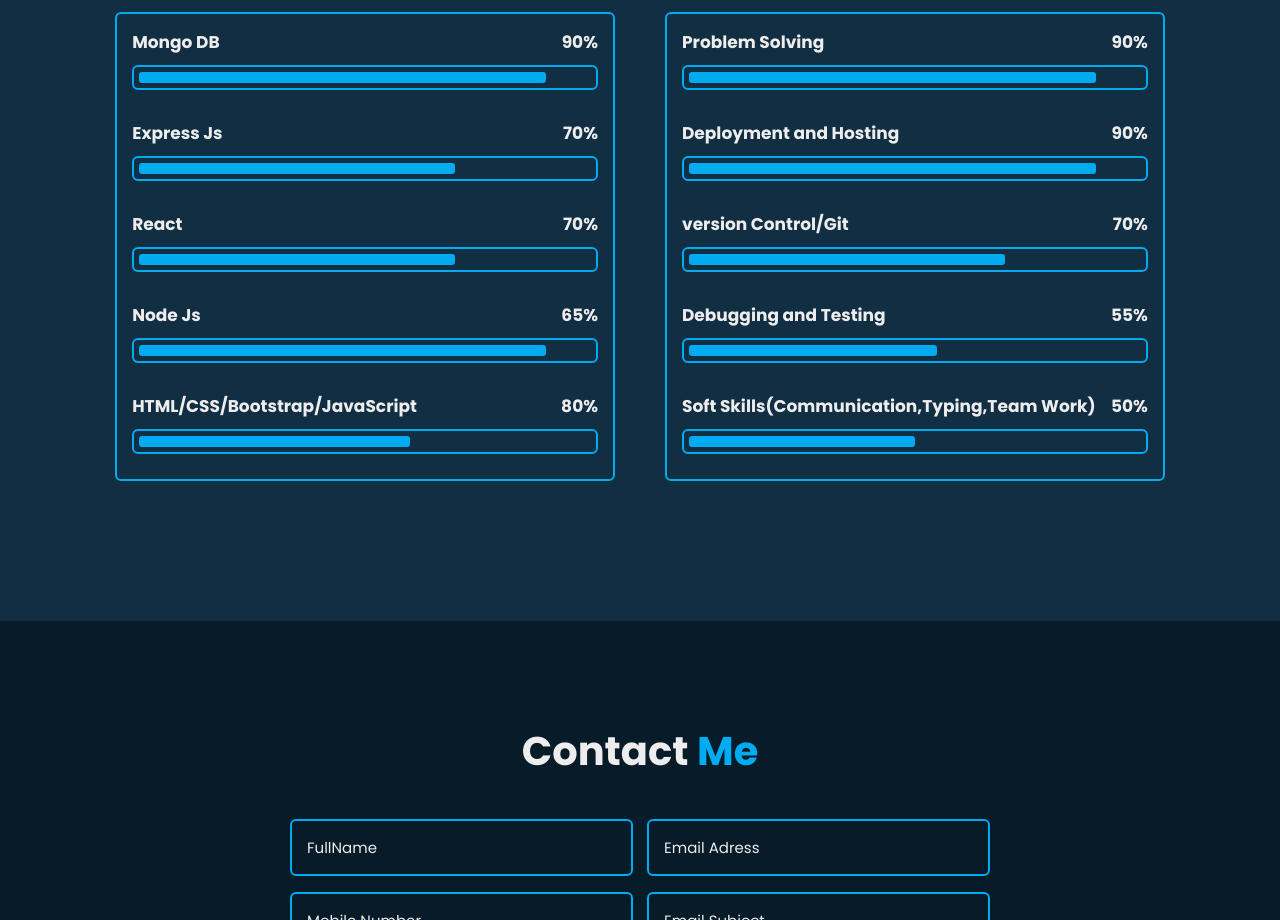
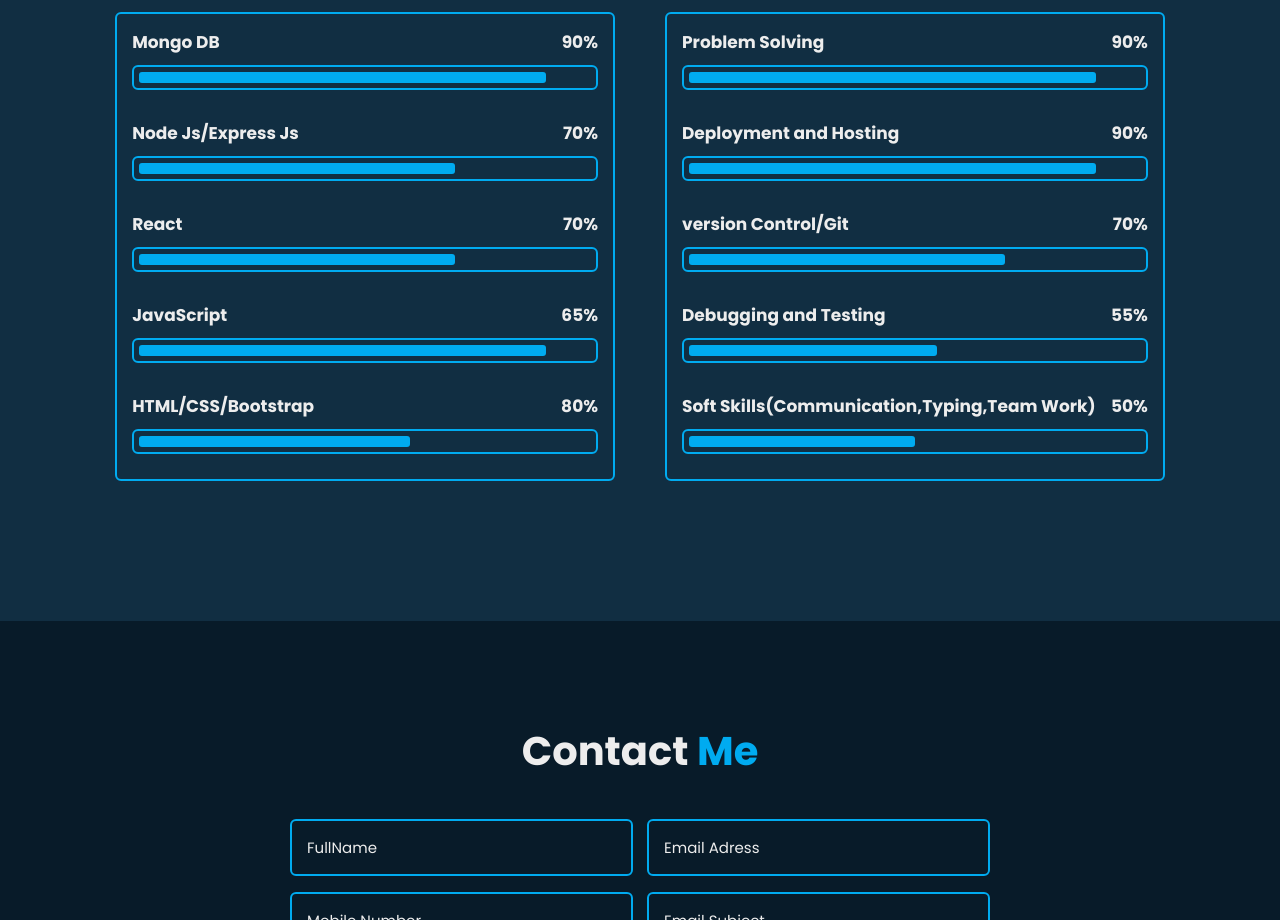
Before and after one commit to arya-devi/Portfolio, a plain HTML site: page index.html in a window 1280 px wide. Shown: the part 2631-3551 px from the top of the page. Drawn offline with nearby package versions, Linux system fonts and the light colour scheme.

Commit message:
Update index.html

```diff
--- a/index.html
+++ b/index.html
@@ -139,7 +139,7 @@
                         <div class="bar"><span></span></div>
                     </div>
                     <div class="progress">
-                        <h3>Express Js<span>70%</span></h3>
+                        <h3>Node Js/Express Js<span>70%</span></h3>
                         <div class="bar"><span></span></div>
                     </div>
                     <div class="progress">
@@ -147,11 +147,11 @@
                         <div class="bar"><span></span></div>
                     </div>
                     <div class="progress">
-                        <h3>Node Js<span>65%</span></h3>
+                        <h3>JavaScript<span>65%</span></h3>
                         <div class="bar"><span></span></div>
                     </div>
                     <div class="progress">
-                        <h3>HTML/CSS/Bootstrap/JavaScript<span>80%</span></h3>
+                        <h3>HTML/CSS/Bootstrap<span>80%</span></h3>
                         <div class="bar"><span></span></div>
                     </div>
                 </div>
```
